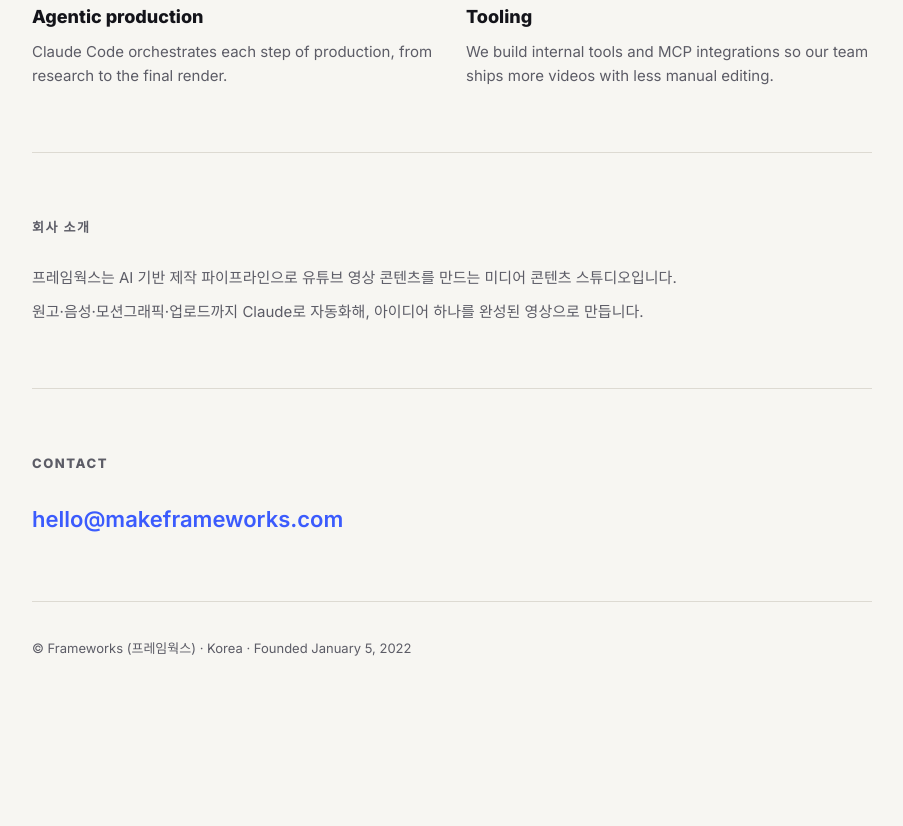
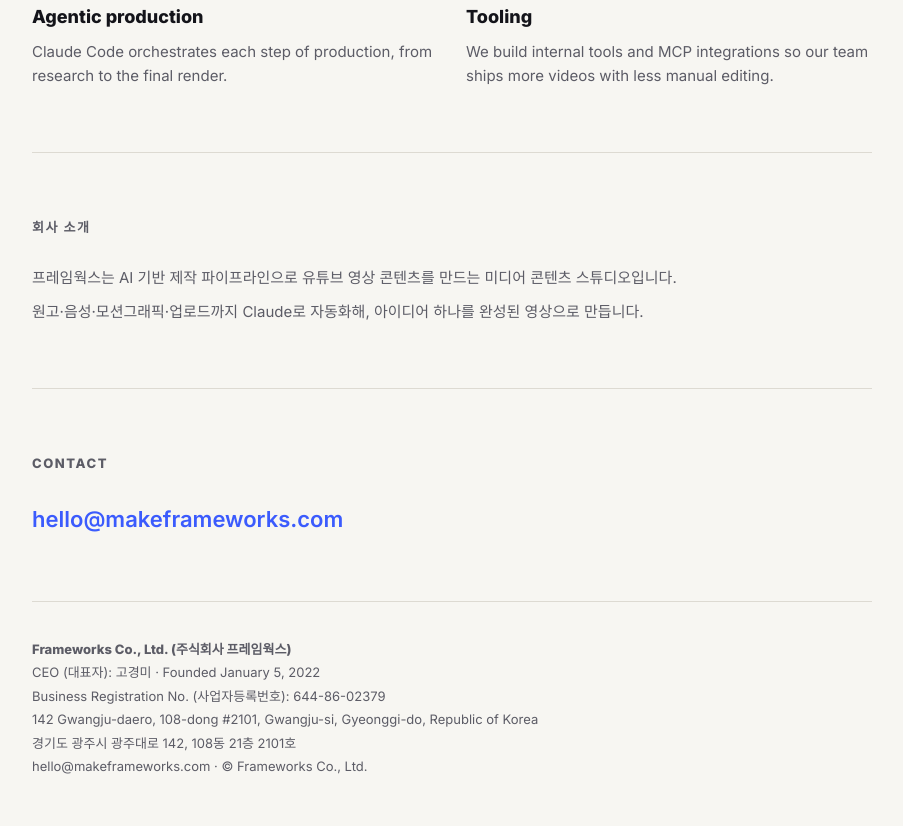
Before and after one commit to geno2321-byte/makeframeworks-site, a plain HTML site: page index.html in a window 1280 px wide. Shown: the part 2031-2857 px from the top of the page, without its empty margins (188-1091 px from the left). Before the commit the page ends 2738 px from the top, so only its background shows below. Drawn offline with Linux system fonts and the light colour scheme.

Commit message:
Add company registration details to footer
Co-Authored-By: Claude Opus 5.5 <noreply@anthropic.com>

```diff
--- a/index.html
+++ b/index.html
@@ -35,7 +35,7 @@
   .card b { display:block; margin-top:12px; }
   .more { margin-top:28px; color:var(--muted); font-size:15px; }
   .more a { color:var(--accent); font-weight:600; text-decoration:none; margin-right:6px; }
-  footer { padding:36px 0 48px; color:var(--muted); font-size:13px; }
+  footer { padding:36px 0 48px; color:var(--muted); font-size:13px; line-height:1.8; }
 </style>
 </head>
 <body>
@@ -97,7 +97,14 @@
     <a href="mailto:hello@makeframeworks.com">hello@makeframeworks.com</a>
   </section>
 
-  <footer>© Frameworks (프레임웍스) · Korea · Founded January 5, 2022</footer>
+  <footer>
+    <strong>Frameworks Co., Ltd. (주식회사 프레임웍스)</strong><br>
+    CEO (대표자): 고경미 · Founded January 5, 2022<br>
+    Business Registration No. (사업자등록번호): 644-86-02379<br>
+    142 Gwangju-daero, 108-dong #2101, Gwangju-si, Gyeonggi-do, Republic of Korea<br>
+    경기도 광주시 광주대로 142, 108동 21층 2101호<br>
+    hello@makeframeworks.com · © Frameworks Co., Ltd.
+  </footer>
 </div>
 </body>
 </html>
```
